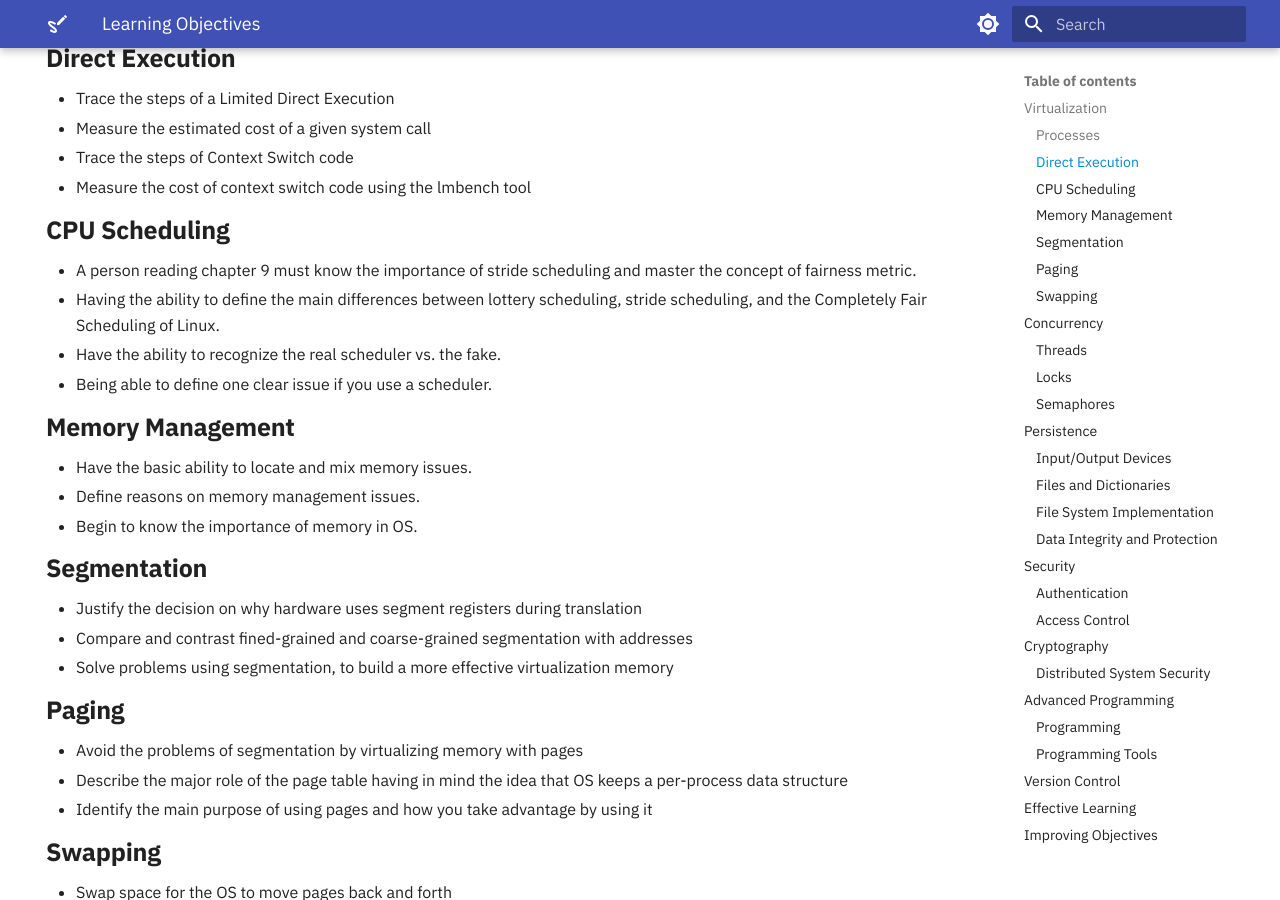
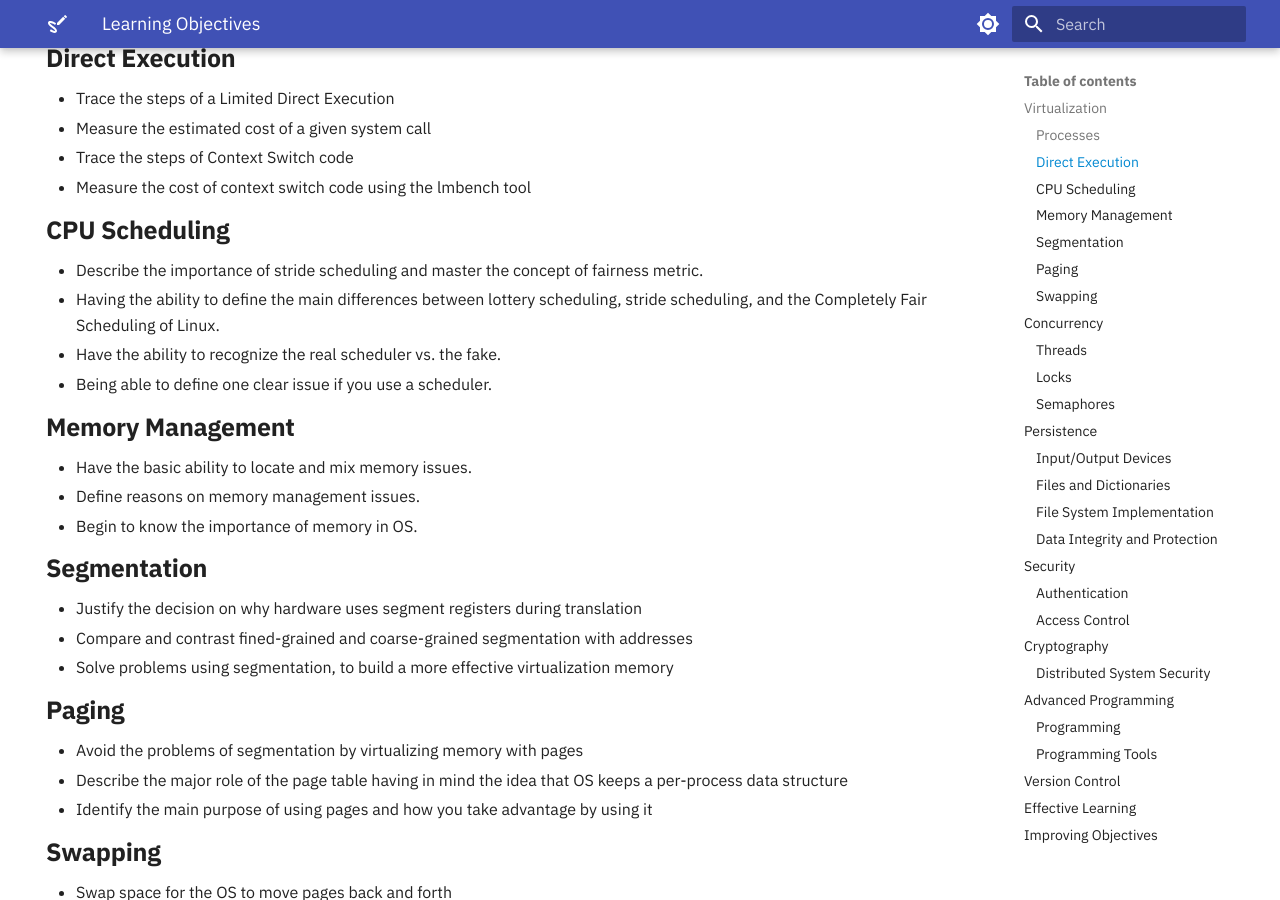
Before and after one commit to OS-Sketch/www.os-sketch.com, an MkDocs documentation site: the page built from docs/operating-systems/learning-objectives.md, in a window 1280 px wide and 900 px high, scrolled down 741 px. Built offline with MkDocs 1.6.1 and Material for MkDocs 9.7.7, drawn with Linux system fonts in a browser that asks for light colours.

Commit message:
docs: Revise CPU Scheduling learning objective

```diff
--- a/docs/operating-systems/learning-objectives.md
+++ b/docs/operating-systems/learning-objectives.md
@@ -51,7 +51,7 @@
 
 ### CPU Scheduling
 
-- A person reading chapter 9 must know the importance of stride scheduling and master the concept of fairness metric.
+- Describe the importance of stride scheduling and master the concept of fairness metric.
 - Having the ability to define the main differences between lottery scheduling, stride scheduling, and the Completely Fair Scheduling of Linux.
 - Have the ability to recognize the real scheduler vs. the fake.
 - Being able to define one clear issue if you use a scheduler.
```
